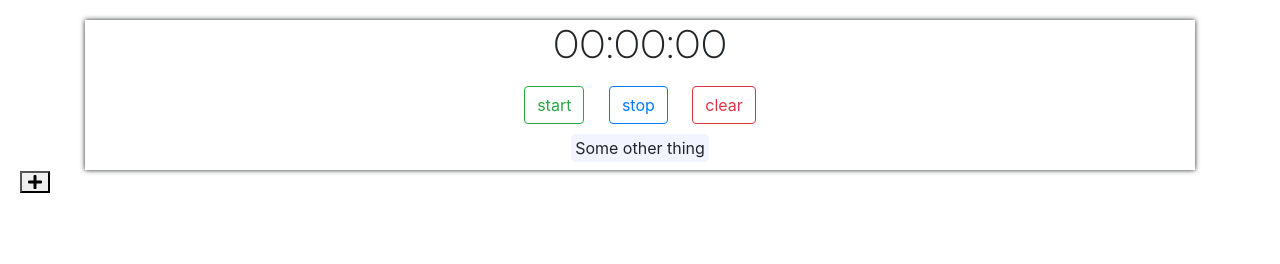
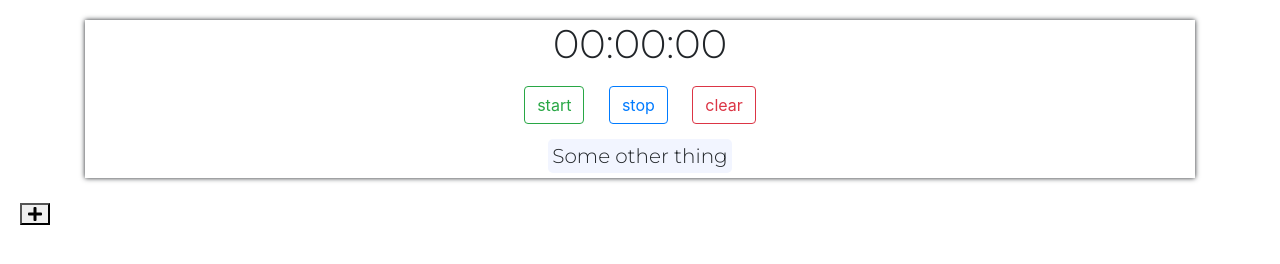
Before and after one commit to bartekcostam/stopWatch-taskList, a plain HTML site: page index.html in a window 1280 px wide. In both pictures the pointer is over the label "Some other thing". Drawn offline with nearby package versions, Linux system fonts and the light colour scheme.

Commit message:
some more edit ;)

```diff
--- a/style/style.css
+++ b/style/style.css
@@ -40,4 +40,7 @@ label:hover {
   background: #f2f5ff;
   border-radius: 5px;
   padding: 2px 4px;
+  font-family: "Montserrat", sans-serif;
+  font-size: 20px;
+  margin: 5px;
 }
```
Also changed, not shown: index.html (+1 -2 lines).
